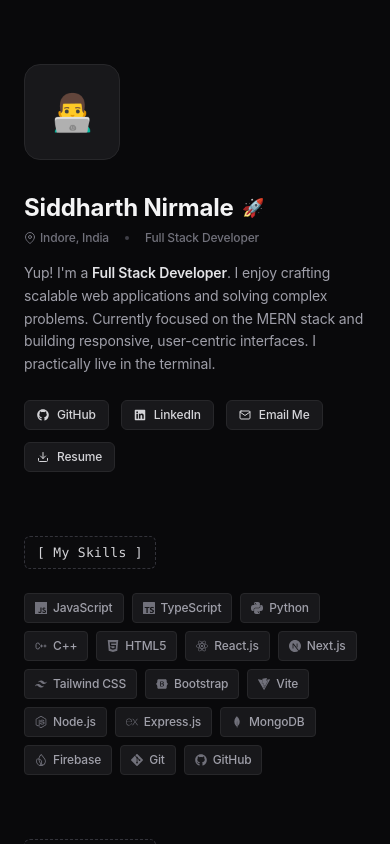
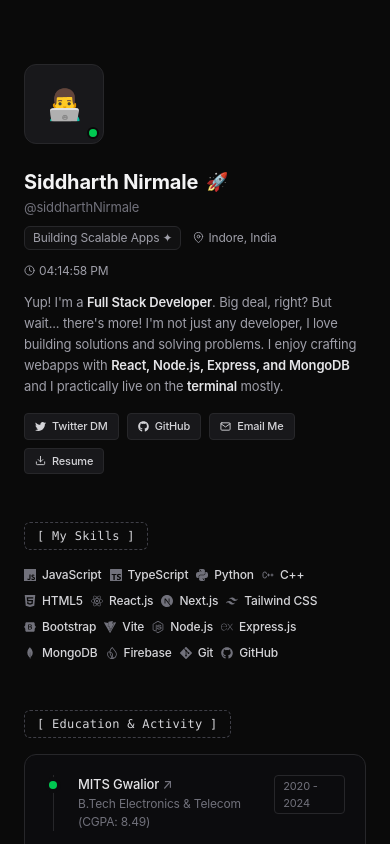
Before and after one commit to siddharthNirmale/desktop-resume, a React (Vite) app: page / in a window 390 px wide. Built offline with nearby package versions, Linux system fonts and the light colour scheme.

Commit message:
feat: add SmallDisplay component for portfolio dashboard layout

```diff
--- a/src/mode/SmallDisplay.jsx
+++ b/src/mode/SmallDisplay.jsx
@@ -1,11 +1,12 @@
+import React, { useState, useEffect } from "react";
 import {
   FiExternalLink,
   FiMail,
-  FiPhone,
   FiMapPin,
   FiDownload,
+  FiClock,
 } from "react-icons/fi";
-import { FaGithub, FaLinkedin } from "react-icons/fa";
+import { FaGithub, FaLinkedin, FaTwitter } from "react-icons/fa";
 import {
   SiJavascript,
   SiTypescript,
@@ -24,13 +25,11 @@ import {
 } from "react-icons/si";
 import { TbBrandCpp } from "react-icons/tb";
 
-const skills = {
-  Languages: ["JavaScript", "TypeScript", "Python", "C++", "HTML5"],
-  Frontend: ["React.js", "Next.js", "Tailwind CSS", "Bootstrap", "Vite"],
-  Backend: ["Node.js", "Express.js"],
-  Database: ["MongoDB", "Firebase"],
-  "Cloud & Tools": ["Git", "GitHub"],
-};
+const skills = [
+  "JavaScript", "TypeScript", "Python", "C++", "HTML5",
+  "React.js", "Next.js", "Tailwind CSS", "Bootstrap", "Vite",
+  "Node.js", "Express.js", "MongoDB", "Firebase", "Git", "GitHub"
+];
 
 const iconMap = {
   JavaScript: <SiJavascript />,
@@ -54,46 +53,43 @@ const iconMap = {
 const projects = [
   {
     title: "Thumbmax",
-    year: "2026",
+    badge: "10K+ signups", // Mimicking the design's image text
+    desc: "Built a scalable AI-powered thumbnail generation platform. Integrated Gemini API and Cloudinary. Implemented JWT authentication and API rate limiting.",
     stack: ["Node.js", "Express.js", "Gemini API", "Cloudinary"],
-    bullets: [
-      "Built a scalable AI-powered thumbnail generation platform.",
-      "Integrated Gemini API and Cloudinary.",
-      "Implemented JWT authentication and API rate limiting.",
-      "Deployed production-ready application on Vercel.",
-    ],
     link: "thumbmax-psi.vercel.app",
-    github: "github.com/siddharthNirmale/Thumbmax", // Add actual github link if available
+    github: "siddharthNirmale/Thumbmax",
   },
   {
     title: "Postify",
-    year: "2025",
+    badge: "1.2k+ downloads",
+    desc: "Developed a full-stack social media application. Built REST APIs for authentication, feeds and posts. Implemented secure CRUD operations with JWT.",
     stack: ["Node.js", "Express.js", "MongoDB"],
-    bullets: [
-      "Developed a full-stack social media application.",
-      "Built REST APIs for authentication, feeds and posts.",
-      "Implemented secure CRUD operations.",
-      "Used JWT authentication for access control.",
-    ],
     link: "github.com/siddharthNirmale/Feed-Pin",
-    github: "github.com/siddharthNirmale/Feed-Pin",
+    github: "siddharthNirmale/Feed-Pin",
   },
   {
     title: "E-Commerce",
-    year: "2025",
+    badge: "Live Store",
+    desc: "Built responsive e-commerce user interface. Implemented filtering and category navigation. Used React Hooks for state management across devices.",
     stack: ["React.js", "Vite", "JavaScript"],
-    bullets: [
-      "Built responsive e-commerce user interface.",
-      "Implemented filtering and category navigation.",
-      "Used React Hooks for state management.",
-      "Optimized for cross-device compatibility.",
-    ],
     link: "ecommerce-aug.vercel.app",
-    github: "github.com/siddharthNirmale", // Replace with actual repo
+    github: "siddharthNirmale",
   },
 ];
 
 export default function TerminalPortfolio() {
+  const [currentTime, setCurrentTime] = useState("");
+
+  useEffect(() => {
+    const updateTime = () => {
+      const now = new Date();
+      setCurrentTime(now.toLocaleTimeString('en-US', { hour: '2-digit', minute: '2-digit', second: '2-digit' }));
+    };
+    updateTime();
+    const interval = setInterval(updateTime, 1000);
+    return () => clearInterval(interval);
+  }, []);
+
   const handleDownload = () => {
     const resumeUrl = "/Siddharth_Nirmale_Resume.pdf";
     const link = document.createElement("a");
@@ -105,39 +101,47 @@ export default function TerminalPortfolio() {
   };
 
   return (
-    <div className="min-h-screen bg-zinc-950 text-zinc-300 font-sans selection:bg-zinc-800 selection:text-white pb-20">
-      <div className="max-w-3xl mx-auto px-6 pt-16 space-y-16">
+    <div className="h-screen w-full bg-[#0a0a0a] text-zinc-400 font-sans overflow-y-auto custom-scrollbar selection:bg-zinc-800 selection:text-zinc-100">
+      <style>{`
+        .custom-scrollbar::-webkit-scrollbar { width: 6px; }
+        .custom-scrollbar::-webkit-scrollbar-track { background: transparent; }
+        .custom-scrollbar::-webkit-scrollbar-thumb { background: #27272a; border-radius: 4px; }
+        .custom-scrollbar::-webkit-scrollbar-thumb:hover { background: #3f3f46; }
+      `}</style>
+
+      <div className="max-w-3xl mx-auto px-6 py-16 space-y-12">
 
         {/* --- Profile Header --- */}
-        <div className="flex flex-col md:flex-row gap-8 items-start">
-          {/* Avatar Placeholder (Optional, remove if you don't want a picture) */}
-          <div className="w-24 h-24 shrink-0 rounded-2xl bg-zinc-900 border border-zinc-800 flex items-center justify-center overflow-hidden">
-             <span className="text-4xl">👨‍💻</span>
+        <div className="flex flex-col sm:flex-row gap-6 items-start">
+          <div className="w-20 h-20 shrink-0 rounded-xl bg-zinc-900 border border-zinc-800 flex items-center justify-center relative">
+             <span className="text-3xl">👨‍💻</span>
+             {/* Status Dot */}
+             <span className="absolute bottom-1 right-1 w-3 h-3 bg-green-500 border-2 border-[#0a0a0a] rounded-full"></span>
           </div>
 
-          <div className="space-y-4">
+          <div className="space-y-3 flex-1">
             <div>
-              <h1 className="text-2xl font-bold text-zinc-100 flex items-center gap-2">
+              <h1 className="text-xl font-bold text-zinc-100 flex items-center gap-2">
                 Siddharth Nirmale <span className="text-lg">🚀</span>
               </h1>
-              <div className="flex items-center gap-4 mt-1.5 text-xs text-zinc-500 font-medium">
-                <span className="flex items-center gap-1"><FiMapPin size={12} /> Indore, India</span>
-                <span className="w-1 h-1 rounded-full bg-zinc-700"></span>
-                <span>Full Stack Developer</span>
+              <p className="text-[13px] text-zinc-500 mt-0.5">@siddharthNirmale</p>
+
+              <div className="flex flex-wrap items-center gap-3 mt-2 text-[12px] text-zinc-400">
+                <span className="flex items-center gap-1.5 border border-zinc-800 bg-zinc-900/50 px-2 py-0.5 rounded-md">
+                  Building Scalable Apps ✦
+                </span>
+                <span className="flex items-center gap-1"><FiMapPin size={11} /> Indore, India</span>
+                <span className="flex items-center gap-1"><FiClock size={11} /> {currentTime}</span>
               </div>
             </div>
 
-            <p className="text-sm text-zinc-400 leading-relaxed max-w-2xl">
-              Yup! I'm a <strong className="text-zinc-200 font-semibold">Full Stack Developer</strong>.
-              I enjoy crafting scalable web applications and solving complex problems.
-              Currently focused on the MERN stack and building responsive, user-centric interfaces.
-              I practically live in the terminal.
+            <p className="text-[13px] leading-relaxed max-w-2xl text-zinc-400">
+              Yup! I'm a <strong className="text-zinc-200 font-semibold">Full Stack Developer</strong>. Big deal, right? But wait... there's more! I'm not just any developer, I love building solutions and solving problems. I enjoy crafting webapps with <strong className="text-zinc-200 font-semibold">React, Node.js, Express, and MongoDB</strong> and I practically live on the <strong className="text-zinc-200 font-semibold">terminal</strong> mostly.
             </p>
 
-            {/* Action Links */}
-            <div className="flex flex-wrap gap-3 pt-2">
+            <div className="flex flex-wrap gap-2 pt-1">
+              <ActionButton icon={<FaTwitter />} text="Twitter DM" href="#" />
               <ActionButton icon={<FaGithub />} text="GitHub" href="https://github.com/siddharthNirmale" />
-              <ActionButton icon={<FaLinkedin />} text="LinkedIn" href="https://linkedin.com/in/siddharth-nirmale" />
               <ActionButton icon={<FiMail />} text="Email Me" href="mailto:siddharth175nirmale1@gmail.com" />
               <ActionButton icon={<FiDownload />} text="Resume" onClick={handleDownload} isButton />
             </div>
@@ -145,82 +149,111 @@ export default function TerminalPortfolio() {
         </div>
 
         {/* --- Skills Section --- */}
-        <section className="space-y-6">
+        <section className="space-y-4">
           <TerminalHeader title="My Skills" />
           <div className="flex flex-wrap gap-2">
-            {Object.values(skills).flat().map((skill) => (
-              <TechBadge key={skill} label={skill} icon={iconMap[skill]} />
+            {skills.map((skill) => (
+              <div key={skill} className="flex items-center gap-1.5 text-[12px] font-medium text-zinc-300 hover:text-white transition-colors cursor-default">
+                <span className="text-zinc-500">{iconMap[skill]}</span>
+                {skill}
+              </div>
             ))}
           </div>
         </section>
 
-        {/* --- Education / Experience Timeline --- */}
-        <section className="space-y-6">
-          <TerminalHeader title="Education" />
-          <div className="border border-zinc-800/60 rounded-xl p-6 bg-[#09090b]">
-            <div className="flex gap-5">
-              {/* Timeline graphic */}
-              <div className="flex flex-col items-center mt-1.5">
-                <div className="w-2.5 h-2.5 rounded-full bg-emerald-500 shadow-[0_0_8px_rgba(16,185,129,0.4)]" />
-                <div className="w-[1px] h-full bg-zinc-800 my-2" />
-              </div>
+        {/* --- Education / Work / GitHub Graph Section --- */}
+        <section className="space-y-4">
+          <TerminalHeader title="Education & Activity" />
+          <div className="border border-zinc-800 rounded-xl bg-[#0c0c0e] p-5 space-y-6">
 
-              {/* Content */}
-              <div className="pb-2 w-full">
-                <div className="flex flex-col sm:flex-row sm:justify-between sm:items-start gap-1 mb-1">
-                  <h3 className="text-zinc-200 font-medium text-sm">Madhav Institute of Technology & Science (MITS)</h3>
-                  <span className="text-[11px] text-zinc-500 font-mono">2020 — 2024</span>
-                </div>
-                <p className="text-[13px] text-zinc-400">B.Tech Engineering in Electronics & Telecommunication</p>
-                <div className="mt-3 inline-flex items-center gap-1.5 border border-zinc-800 bg-zinc-900/50 px-2.5 py-1 rounded text-xs font-medium text-zinc-300">
-                  CGPA: 8.49 / 10
+            {/* Timeline */}
+            <div className="relative border-l border-zinc-800 ml-2 space-y-6">
+              <div className="relative pl-6">
+                <div className="absolute -left-[5px] top-1.5 w-2 h-2 rounded-full bg-green-500 ring-4 ring-[#0c0c0e]" />
+                <div className="flex justify-between items-start">
+                  <div>
+                    <h3 className="text-[13px] font-medium text-zinc-200">MITS Gwalior <a href="#" className="text-zinc-500 hover:text-zinc-300">↗</a></h3>
+                    <p className="text-[12px] text-zinc-500">B.Tech Electronics & Telecom (CGPA: 8.49)</p>
+                  </div>
+                  <span className="text-[11px] text-zinc-500 border border-zinc-800 rounded px-2 py-0.5">2020 - 2024</span>
                 </div>
               </div>
             </div>
+
+            {/* Custom GitHub Contribution Graph Mock */}
+            <div className="pt-4 border-t border-zinc-800/60">
+              <div className="flex items-end justify-between mb-2">
+                <span className="text-[11px] text-zinc-500">Jul — Mar</span>
+              </div>
+              <div className="flex gap-[3px] overflow-hidden">
+                {Array.from({ length: 42 }).map((_, colIndex) => (
+                  <div key={colIndex} className="grid grid-rows-7 gap-[3px]">
+                    {Array.from({ length: 7 }).map((_, rowIndex) => {
+                      // Generate random activity density
+                      const intensity = Math.random();
+                      let bgClass = "bg-zinc-800/40"; // Empty
+                      if (intensity > 0.85) bgClass = "bg-zinc-100"; // High
+                      else if (intensity > 0.6) bgClass = "bg-zinc-400"; // Medium
+                      else if (intensity > 0.4) bgClass = "bg-zinc-600"; // Low
+
+                      return <div key={rowIndex} className={`w-[10px] h-[10px] rounded-[2px] ${bgClass}`} />;
+                    })}
+                  </div>
+                ))}
+              </div>
+              <div className="flex justify-between items-center mt-2 text-[11px] text-zinc-500">
+                <span>This year, I achieved consistent deployments</span>
+                <div className="flex items-center gap-1">
+                  Less
+                  <div className="w-[10px] h-[10px] rounded-[2px] bg-zinc-800/40" />
+                  <div className="w-[10px] h-[10px] rounded-[2px] bg-zinc-600" />
+                  <div className="w-[10px] h-[10px] rounded-[2px] bg-zinc-400" />
+                  <div className="w-[10px] h-[10px] rounded-[2px] bg-zinc-100" />
+                  More
+                </div>
+              </div>
+            </div>
+
           </div>
         </section>
 
         {/* --- Projects Section --- */}
-        <section className="space-y-6">
+        <section className="space-y-4">
           <TerminalHeader title="My Projects" />
-          <div className="space-y-6">
+          <div className="space-y-4">
             {projects.map((project, idx) => (
-              <div key={idx} className="border border-zinc-800/60 rounded-xl overflow-hidden bg-[#09090b] transition-colors hover:border-zinc-700">
-                {/* Mock Image Area */}
-                <div className="h-32 bg-zinc-900/50 border-b border-zinc-800/60 flex items-center justify-center">
-                  <span className="font-mono text-xs text-zinc-600 border border-zinc-800 px-3 py-1.5 rounded bg-zinc-950">
-                    {project.title.toLowerCase()}_preview.jpg
-                  </span>
+              <div key={idx} className="flex flex-col sm:flex-row border border-zinc-800 rounded-xl overflow-hidden bg-[#0c0c0e] hover:border-zinc-700 transition-colors">
+
+                {/* Left Side: Image/Preview area */}
+                <div className="w-full sm:w-[240px] h-[160px] bg-gradient-to-br from-zinc-900 to-black border-b sm:border-b-0 sm:border-r border-zinc-800 flex flex-col items-center justify-center p-4 relative">
+                  <div className="absolute top-3 left-3 bg-zinc-800 text-zinc-300 text-[10px] px-2 py-0.5 rounded-sm">
+                    {project.badge}
+                  </div>
+                  <h4 className="text-zinc-200 font-semibold text-center">{project.title}</h4>
+                  <p className="text-[10px] text-green-400 mt-1 uppercase tracking-widest">Active.</p>
                 </div>
 
-                {/* Card Body */}
-                <div className="p-6 space-y-4">
-                  <div className="flex flex-col sm:flex-row sm:justify-between sm:items-start gap-4">
-                    <div>
-                      <h3 className="text-zinc-100 font-semibold flex items-center gap-2">
-                        {project.title}
-                        <span className="w-2 h-2 rounded-full bg-emerald-500 animate-pulse" />
-                      </h3>
-                      <p className="text-xs text-zinc-500 mt-1 font-mono">Built in {project.year}</p>
-                    </div>
-
+                {/* Right Side: Content */}
+                <div className="p-4 sm:p-5 flex-1 flex flex-col">
+                  <div className="flex justify-between items-start mb-2">
+                    <h3 className="text-[15px] font-semibold text-zinc-100 flex items-center gap-2">
+                      {project.title} <span className="w-2 h-2 rounded-full bg-green-500" />
+                    </h3>
                     <div className="flex items-center gap-2">
-                      <LinkBadge icon={<FiExternalLink />} text="Live" href={`https://${project.link}`} />
-                      <LinkBadge icon={<FaGithub />} text="GitHub" href={`https://${project.github}`} />
+                      <LinkBadge icon={<FiExternalLink size={12}/>} text="Live" href={`https://${project.link}`} />
+                      <LinkBadge icon={<FaGithub size={12}/>} text="GitHub" href={`https://github.com/${project.github}`} />
                     </div>
                   </div>
 
-                  <ul className="text-[13px] text-zinc-400 space-y-2 list-disc list-inside marker:text-zinc-700">
-                    {project.bullets.map((bullet, i) => (
-                      <li key={i}>{bullet}</li>
-                    ))}
-                  </ul>
+                  <p className="text-[12px] text-zinc-400 leading-relaxed mb-4 flex-1">
+                    {project.desc}
+                  </p>
 
-                  <div className="pt-4 border-t border-zinc-800/60">
-                    <p className="text-[11px] text-zinc-500 mb-2 font-medium">Technologies Used:</p>
+                  <div>
+                    <p className="text-[10px] text-zinc-500 mb-1.5 font-medium">Technologies Used:</p>
                     <div className="flex flex-wrap gap-1.5">
                       {project.stack.map((tech) => (
-                        <span key={tech} className="text-[11px] px-2 py-1 bg-zinc-900 border border-zinc-800 rounded text-zinc-300">
+                        <span key={tech} className="text-[10px] px-2 py-0.5 bg-zinc-900 border border-zinc-800 rounded-md text-zinc-300">
                           {tech}
                         </span>
                       ))}
@@ -239,12 +272,11 @@ export default function TerminalPortfolio() {
 
 /* ---------------- UI COMPONENTS ---------------- */
 
-// The decorative bracket header from the image
 function TerminalHeader({ title }) {
   return (
     <div className="inline-flex">
-      <div className="border border-dashed border-zinc-700/80 rounded-md px-3 py-1.5 bg-zinc-900/20">
-        <h2 className="font-mono text-[13px] font-medium tracking-wide text-zinc-300">
+      <div className="border border-dashed border-zinc-700 rounded-md px-3 py-1">
+        <h2 className="font-mono text-[12px] font-medium tracking-wide text-zinc-300">
           [ {title} ]
         </h2>
       </div>
@@ -252,9 +284,8 @@ function TerminalHeader({ title }) {
   );
 }
 
-// Action buttons (Socials/Resume) under the profile
 function ActionButton({ icon, text, href, onClick, isButton }) {
-  const baseClasses = "inline-flex items-center gap-2 px-3 py-1.5 text-xs font-medium text-zinc-300 bg-zinc-900 border border-zinc-800 rounded-md hover:bg-zinc-800 hover:text-white hover:border-zinc-700 transition-all cursor-pointer";
+  const baseClasses = "inline-flex items-center gap-1.5 px-2.5 py-1 text-[11px] font-medium text-zinc-300 bg-zinc-900 border border-zinc-800 rounded hover:bg-zinc-800 hover:text-white transition-all cursor-pointer";
 
   if (isButton) {
     return (
@@ -270,24 +301,13 @@ function ActionButton({ icon, text, href, onClick, isButton }) {
   );
 }
 
-// Tech stack pills
-function TechBadge({ label, icon }) {
-  return (
-    <div className="flex items-center gap-1.5 px-2.5 py-1.5 bg-zinc-900 border border-zinc-800 rounded text-xs font-medium text-zinc-400 hover:text-zinc-200 transition-colors">
-      {icon && <span className="text-zinc-500">{icon}</span>}
-      {label}
-    </div>
-  );
-}
-
-// Mini link buttons inside project cards
 function LinkBadge({ icon, text, href }) {
   return (
     <a
       href={href}
       target="_blank"
       rel="noopener noreferrer"
-      className="inline-flex items-center gap-1.5 px-2.5 py-1 bg-zinc-900/50 border border-zinc-800 rounded hover:bg-zinc-800 transition-colors text-[11px] font-medium text-zinc-300"
+      className="inline-flex items-center gap-1.5 px-2 py-0.5 bg-zinc-900 border border-zinc-800 rounded hover:bg-zinc-800 transition-colors text-[11px] font-medium text-zinc-300"
     >
       {icon} {text}
     </a>
```
